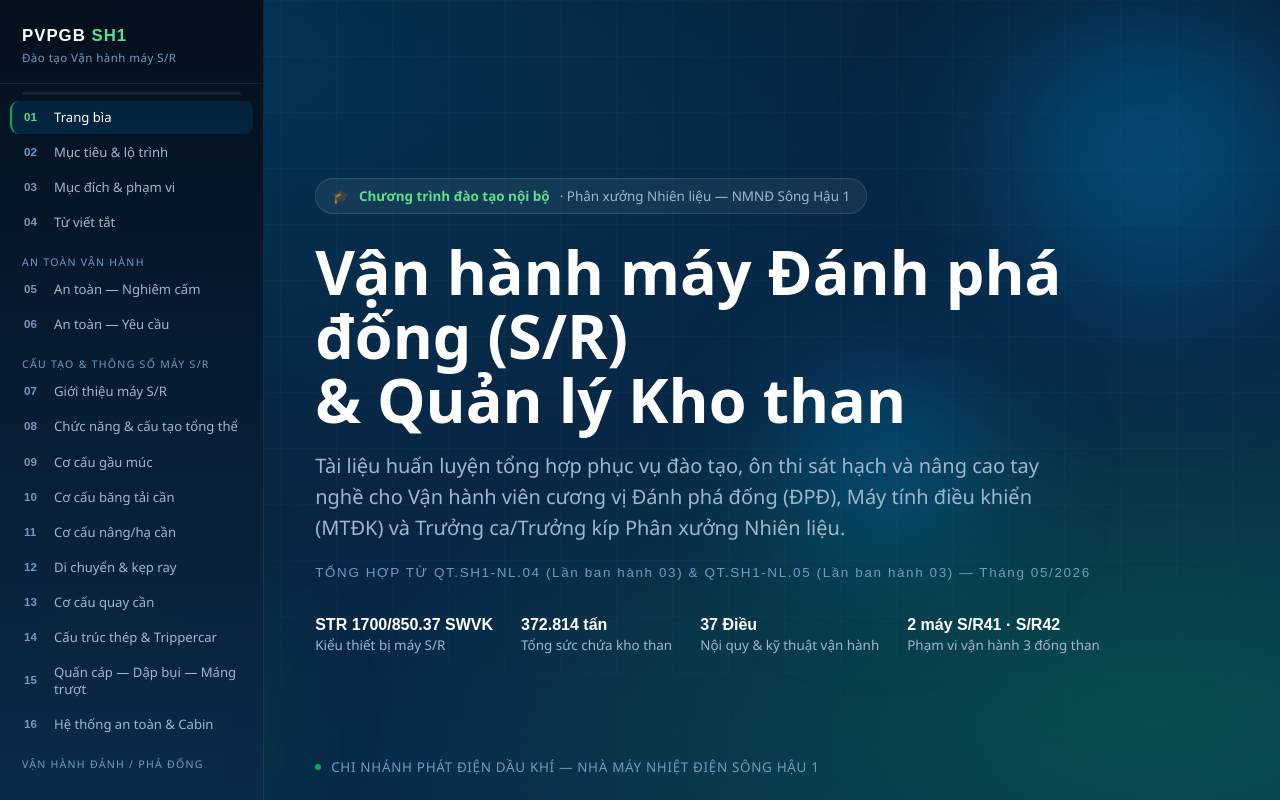
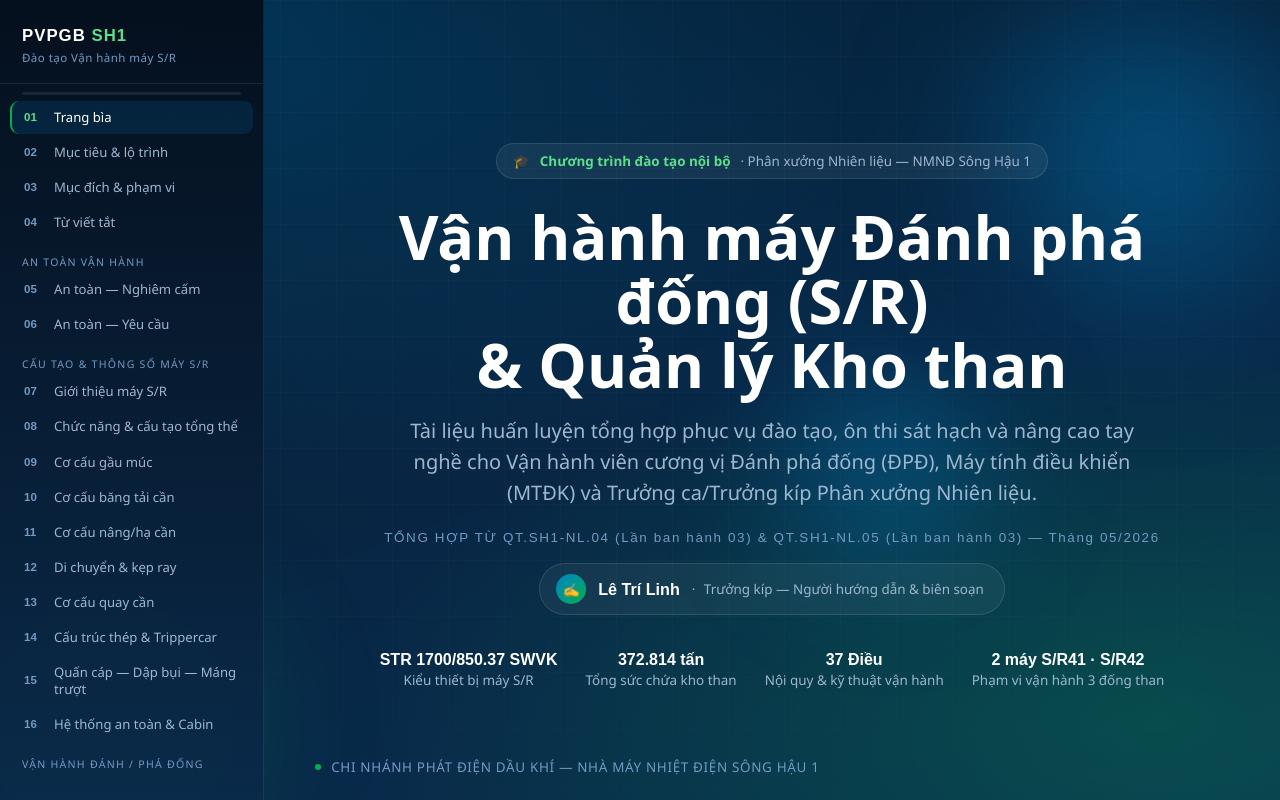
Before and after one commit to linh261292-sudo/Training-may-SR, a plain HTML site: page index.html in a window 1280 px wide. Drawn offline with Linux system fonts and the light colour scheme.

Commit message:
Add files via upload

```diff
--- a/index.html
+++ b/index.html
@@ -114,20 +114,21 @@ h1,h2,h3,.font-display{
 
 /* ---------- typography blocks ---------- */
 .kicker{
-  display:inline-flex; align-items:center; gap:.5em;
+  display:flex; width:fit-content; align-items:center; justify-content:center; gap:.5em;
   font-size:var(--fs-eyebrow); letter-spacing:.16em; text-transform:uppercase;
-  color:var(--green-light); font-weight:600; margin-bottom:14px;
+  color:var(--green-light); font-weight:600; margin:0 auto 14px;
 }
 .kicker::before{ content:""; width:26px; height:2px; background:var(--green); display:inline-block; }
 .slide-index{
   position:absolute; top:clamp(20px,4vh,40px); right:clamp(20px,4vw,56px);
   font-family:'Sora',sans-serif; font-size:var(--fs-small); color:var(--muted-2); letter-spacing:.08em;
 }
-h1.h1{ font-size:var(--fs-h1); line-height:1.05; font-weight:700; margin:0 0 18px; color:var(--white); }
-h2.h2{ font-size:var(--fs-h2); line-height:1.12; font-weight:700; margin:0 0 14px; color:var(--white); }
+h1.h1{ font-size:var(--fs-h1); line-height:1.05; font-weight:700; margin:0 0 18px; color:var(--white); text-align:center; }
+h2.h2{ font-size:var(--fs-h2); line-height:1.12; font-weight:700; margin:0 0 14px; color:var(--white); text-align:center; }
 h3.h3{ font-size:var(--fs-h3); font-weight:650; margin:0 0 8px; color:var(--white); }
-p.lead{ font-size:var(--fs-lead); color:var(--muted); max-width:64ch; line-height:1.55; margin:0 0 8px; }
+p.lead{ font-size:var(--fs-lead); color:var(--muted); max-width:64ch; line-height:1.55; margin:0 auto 8px; text-align:center; }
 p.body, li.body{ font-size:var(--fs-body); color:var(--ink); line-height:1.6; }
+.slide-head{ width:100%; max-width:900px; margin:0 auto clamp(18px,3vh,30px); display:flex; flex-direction:column; align-items:center; }
 .muted{ color:var(--muted); }
 .accent-blue{ color:var(--blue-light); }
 .accent-green{ color:var(--green-light); }
@@ -200,15 +201,28 @@ tbody tr:last-child td{ border-bottom:none; }
 .center-mid{ display:flex; flex-direction:column; justify-content:center; align-items:flex-start; height:100%; }
 
 /* ---------- title slide ---------- */
-#slide-cover{ padding-left:calc(var(--nav-w) + clamp(24px,4vw,64px)); align-items:flex-start; }
+#slide-cover{ padding-left:calc(var(--nav-w) + clamp(24px,4vw,64px)); align-items:center; text-align:center; }
+#slide-cover .content-wrap{ margin:0 auto; }
 .cover-badge{
   display:inline-flex; align-items:center; gap:10px; padding:8px 16px; border-radius:999px;
-  background:rgba(255,255,255,.06); border:1px solid var(--card-bd); font-size:var(--fs-small); color:var(--muted); margin-bottom:26px;
+  background:rgba(255,255,255,.06); border:1px solid var(--card-bd); font-size:var(--fs-small); color:var(--muted); margin:0 auto 26px;
 }
 .cover-badge b{ color:var(--green-light); }
-.cover-code{ font-family:'Sora',sans-serif; font-size:var(--fs-small); color:var(--muted-2); letter-spacing:.12em; margin-top:22px; }
-.cover-meta{ display:flex; gap:28px; flex-wrap:wrap; margin-top:36px; }
-.cover-meta div{ font-size:var(--fs-small); color:var(--muted); }
+.cover-code{ font-family:'Sora',sans-serif; font-size:var(--fs-small); color:var(--muted-2); letter-spacing:.12em; margin:22px auto 0; text-align:center; }
+.cover-author{
+  display:flex; align-items:center; gap:12px; margin:18px auto 0; padding:10px 20px 10px 16px;
+  border:1px solid var(--card-bd); border-radius:999px; background:rgba(255,255,255,.05); width:fit-content;
+}
+.cover-author::before{
+  content:"✍"; width:30px; height:30px; border-radius:50%; flex-shrink:0;
+  background:linear-gradient(135deg,var(--blue),var(--green)); color:#fff; font-size:.85rem;
+  display:flex; align-items:center; justify-content:center;
+}
+.cover-author-name{ font-family:'Sora',sans-serif; font-weight:700; color:var(--white); font-size:var(--fs-body); }
+.cover-author-role{ font-size:var(--fs-small); color:var(--muted); position:relative; padding-left:12px; }
+.cover-author-role::before{ content:"·"; position:absolute; left:0; color:var(--green-light); }
+.cover-meta{ display:flex; gap:28px; flex-wrap:wrap; margin:36px auto 0; justify-content:center; }
+.cover-meta div{ font-size:var(--fs-small); color:var(--muted); text-align:center; }
 .cover-meta b{ display:block; color:var(--white); font-family:'Sora',sans-serif; font-size:1rem; margin-bottom:2px; }
 
 /* ---------- side nav ---------- */
@@ -293,6 +307,10 @@ tbody tr:last-child td{ border-bottom:none; }
     <h1 class="h1 reveal r-d1">Vận hành máy Đánh phá đống (S/R)<br>&amp; Quản lý Kho than</h1>
     <p class="lead reveal r-d2">Tài liệu huấn luyện tổng hợp phục vụ đào tạo, ôn thi sát hạch và nâng cao tay nghề cho Vận hành viên cương vị Đánh phá đống (ĐPĐ), Máy tính điều khiển (MTĐK) và Trưởng ca/Trưởng kíp Phân xưởng Nhiên liệu.</p>
     <div class="cover-code reveal r-d3">TỔNG HỢP TỪ QT.SH1-NL.04 (Lần ban hành 03) &amp; QT.SH1-NL.05 (Lần ban hành 03) — Tháng 05/2026</div>
+    <div class="cover-author reveal r-d3">
+      <span class="cover-author-name">Lê Trí Linh</span>
+      <span class="cover-author-role">Trưởng kíp — Người hướng dẫn &amp; biên soạn</span>
+    </div>
     <div class="cover-meta reveal r-d4">
       <div><b>STR 1700/850.37 SWVK</b>Kiểu thiết bị máy S/R</div>
       <div><b>372.814 tấn</b>Tổng sức chứa kho than</div>
```
